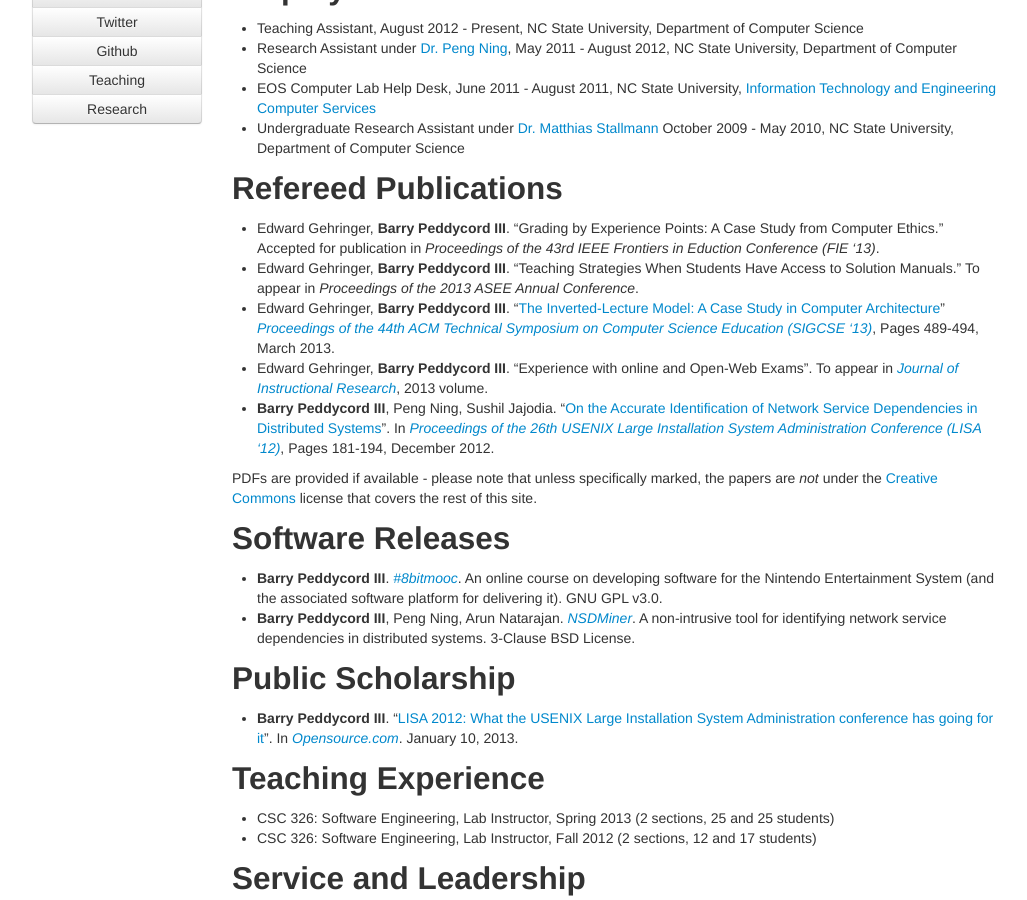
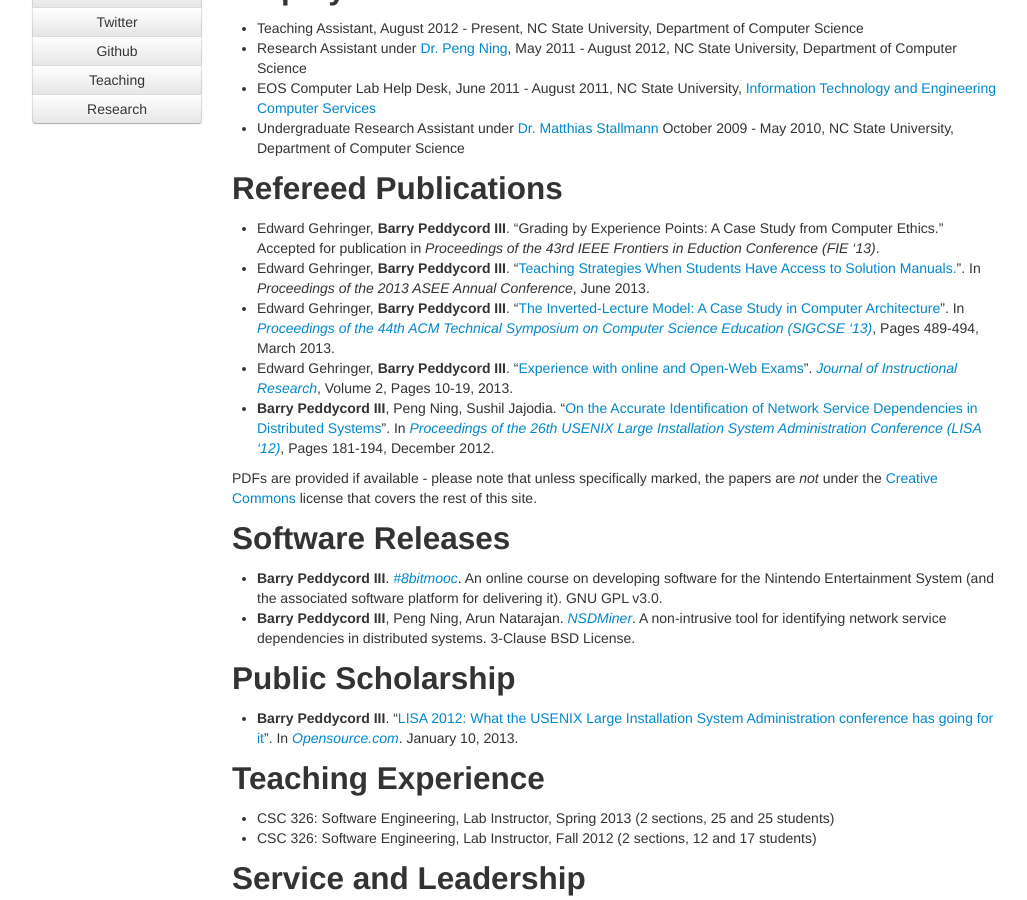
Before and after one commit to isharacomix/oldsite, a Jekyll site: the page built from cv.md, in a window 1280 px wide and 900 px high, scrolled down 682 px. Shown: the whole window, without its empty margins (123-1150 px from the left). Built offline with Jekyll 4.4.1, drawn with Linux system fonts in a browser that asks for light colours.

```diff
--- a/cv.md
+++ b/cv.md
@@ -36,9 +36,9 @@
 Refereed Publications
 ---------------------
  * Edward Gehringer, **Barry Peddycord III**. "Grading by Experience Points: A Case Study from Computer Ethics." Accepted for publication in *Proceedings of the 43rd IEEE Frontiers in Eduction Conference (FIE '13)*.
- * Edward Gehringer, **Barry Peddycord III**. "Teaching Strategies When Students Have Access to Solution Manuals." To appear in *Proceedings of the 2013 ASEE Annual Conference*.
- * Edward Gehringer, **Barry Peddycord III**. "[The Inverted-Lecture Model: A Case Study in Computer Architecture](http://db.grinnell.edu/sigcse/sigcse2013/Program/viewAcceptedProposal.pdf?sessionType=paper&amp;sessionNumber=118)" *[Proceedings of the 44th ACM Technical Symposium on Computer Science Education (SIGCSE '13)](http://www.sigcse.org/sigcse2013/)*, Pages 489-494, March 2013.
- * Edward Gehringer, **Barry Peddycord III**. "Experience with online and Open-Web Exams". To appear in *[Journal of Instructional Research](http://cirt.gcu.edu/research/jir)*, 2013 volume.
+ * Edward Gehringer, **Barry Peddycord III**. "[Teaching Strategies When Students Have Access to Solution Manuals.](http://www.asee.org/public/conferences/20/papers/6828/view)". In *Proceedings of the 2013 ASEE Annual Conference*, June 2013.
+ * Edward Gehringer, **Barry Peddycord III**. "[The Inverted-Lecture Model: A Case Study in Computer Architecture](http://db.grinnell.edu/sigcse/sigcse2013/Program/viewAcceptedProposal.pdf?sessionType=paper&amp;sessionNumber=118)". In *[Proceedings of the 44th ACM Technical Symposium on Computer Science Education (SIGCSE '13)](http://www.sigcse.org/sigcse2013/)*, Pages 489-494, March 2013.
+ * Edward Gehringer, **Barry Peddycord III**. "[Experience with online and Open-Web Exams](https://cirt.gcu.edu/jir/documents/2013v2/jirjournalbro2031913pdf)". *[Journal of Instructional Research](http://cirt.gcu.edu/research/jir)*, Volume 2, Pages 10-19, 2013.
  * **Barry Peddycord III**, Peng Ning, Sushil Jajodia. "[On the Accurate Identification of Network Service Dependencies in Distributed Systems](https://www.usenix.org/system/files/conference/lisa12/lisa12-final-41.pdf)". In *[Proceedings of the 26th USENIX Large Installation System Administration Conference (LISA '12)](https://www.usenix.org/conference/lisa12)*, Pages 181-194, December 2012.
 
 PDFs are provided if available - please note that unless specifically marked, the papers are *not* under the [Creative Commons](http://creativecommons.org/licenses/by-sa/3.0/) license that covers the rest of this site.
```
